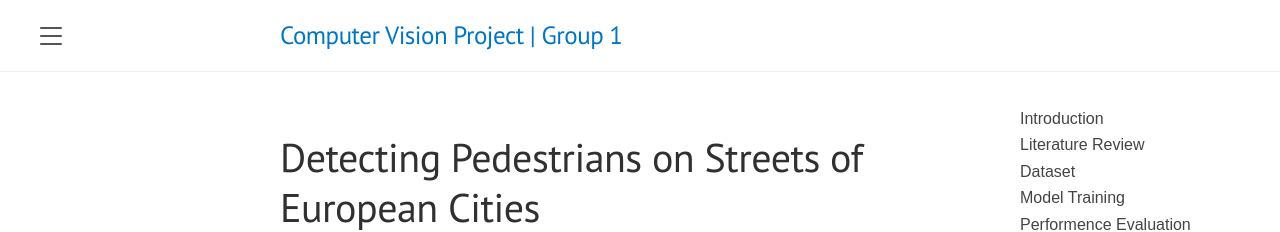
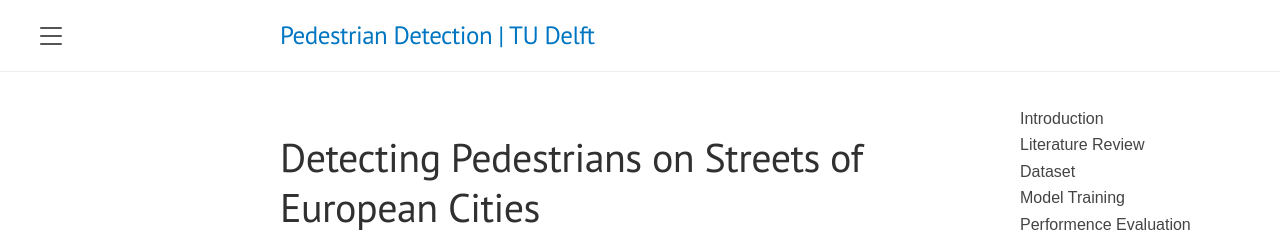
Before and after one commit to RedHoven/pedestrian-detection, a Jekyll site: the page built from lanyon/index.html, in a window 1280 px wide and 900 px high. Shown: the top 232 px of the window. Built offline with Jekyll 4.4.1, drawn with Linux system fonts in a browser that asks for light colours; formulas are drawn with MathJax 3; the list of posts is cut into pages by our own code.

Commit message:
updated config

```diff
--- a/lanyon/_config.yml
+++ b/lanyon/_config.yml
@@ -1,10 +1,10 @@
 # Setup
-title:               Computer Vision Project | Group 1
+title:               Pedestrian Detection | TU Delft
 description:         'Group 1: Pedestrian Detection. How can we ensure robust and safe pedestrian detection in a variety of environments?'
+github:             'https://github.com/RedHoven/pedestrian-detection'
 paginate:            1
 permalink:           pretty
-url:                 'https://cv-project-group1.github.io'
-baseurl:             '/computer-vision-group-project'
+baseurl:             '/pedestrian-detection'
 
 # Gems
 plugins:
@@ -14,3 +14,7 @@
 kramdown:
   input: GFM
   math_engine: mathjax
+
+  include:
+  - public/models/yolov8.onnx
+  - public/models/rtdetr.onnx
```
